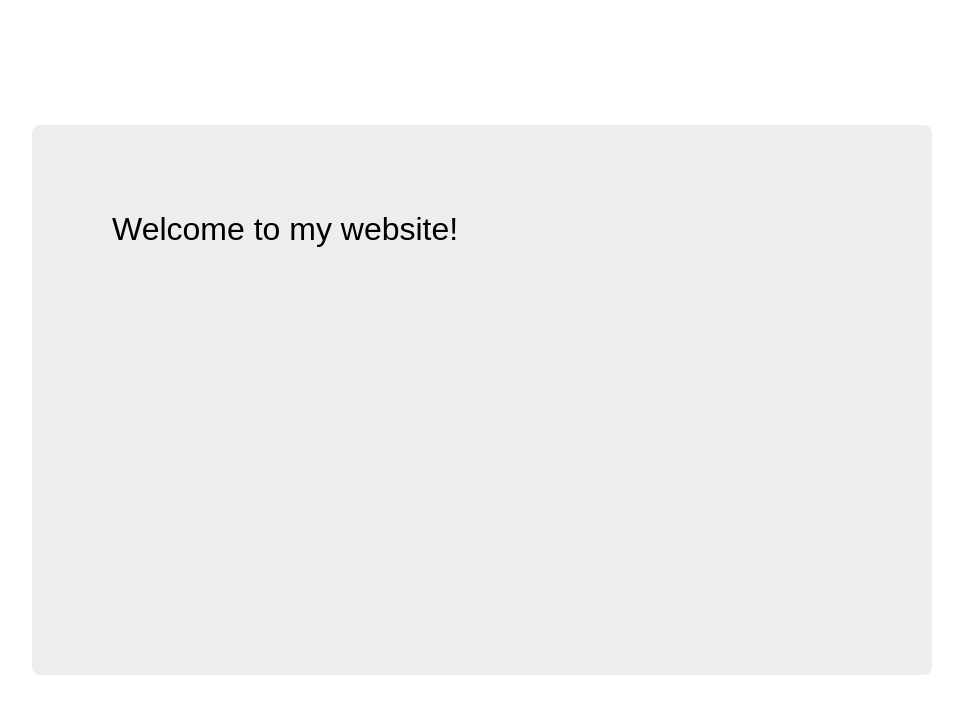
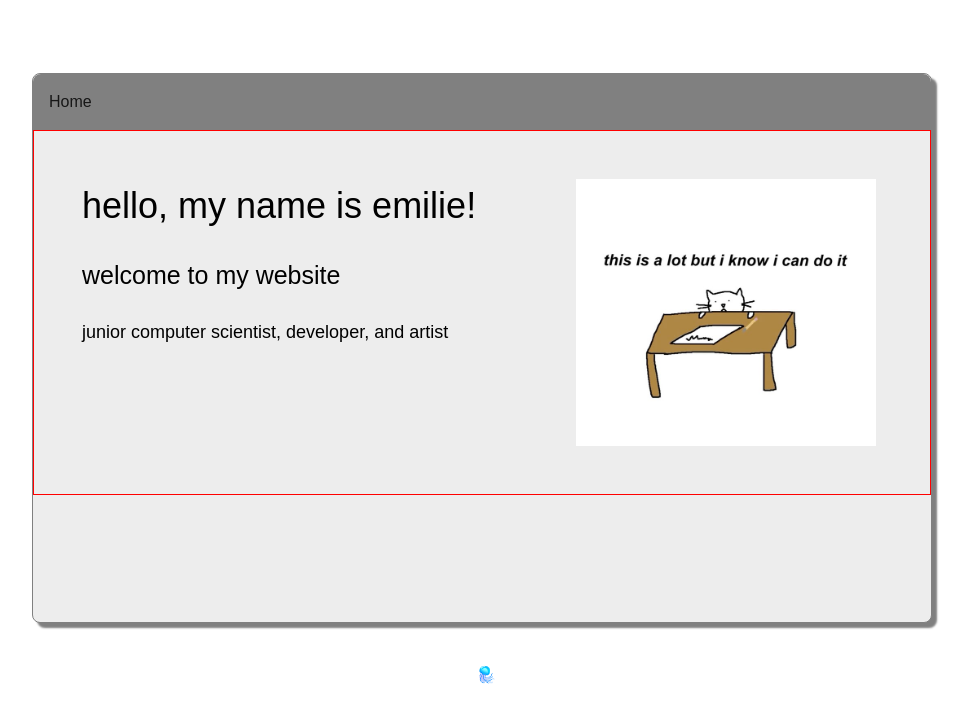
Before and after one commit to edmutoni/emilie-dev-portfolio, a Next.js app: page / in a window 1280 px wide. Shown: the top 722 px of the page, without its empty margins (158-1127 px from the left). Built offline with nearby package versions, Linux system fonts and the light colour scheme.

Commit message:
using flexbox to arrange content on the home page

```diff
--- a/src/app/globals.css
+++ b/src/app/globals.css
@@ -18,14 +18,38 @@
     --foreground: #ededed;
   }
 }
+
+.headerbar {
+  justify-content: space-between;
+  align-items: center;
+  padding: 1em;
+  background-color: gray;
+  color: var(--foreground);
+  border-top-left-radius: 8px;
+  border-top-right-radius: 8px;
+}
+
 .card {
   height: 550px;
   width: 900px;
   background-color: #ededed;
   border-radius: 8px;
-  padding: min(5em, 10%);
+  border-color: gray;
+  border-width: 1px;
+  box-shadow: 5px 5px 2px gray;
+  /*padding: min(5em, 10%);*/
+}
 
+.content{
+  padding: min(3em, 10%);
+  display: flex;
+  flex-direction: row;
+  border-color: red;
+  border-width: 1px;
+  gap: 100px;
+  flex-wrap: wrap;
 }
+
 body {
   display: flex;
   justify-content: center;
--- a/src/app/page.tsx
+++ b/src/app/page.tsx
@@ -1,12 +1,42 @@
-import Image from "next/image";
+import React from "react";
 import "./globals.css";
+import image from "./images/sample.png";
 
 export default function Home() {
   return (
-    <div className="card">
-      <main>
-        <h1 style={{ color: "black", fontSize: 32 }}>Welcome to my website!</h1>
-      </main>
+    <div>
+      <div className="card">
+        <div>
+          <nav className="headerbar">
+            <div>
+              <a className="">Home</a>
+            </div>
+          </nav>
+        </div>
+        <div className="content">
+          <div>
+            <main>
+              <h1 style={{ color: "black", fontSize: 36 }}>
+                hello, my name is emilie!
+              </h1>
+              <br></br>
+              <h2 style={{ color: "black", fontSize: 25 }}>
+                welcome to my website
+              </h2>
+              <br></br>
+              <p style={{ color: "black", fontSize: 18 }}>
+                junior computer scientist, developer, and artist
+              </p>
+            </main>
+          </div>
+          <div>
+            <img src="sample.png" alt="Sample Image" width={300} height={300} />
+          </div>
+        </div>
+      </div>
+      <footer className="text-white p-10 text-center">
+        Made with 🪼 by Emilie
+      </footer>
     </div>
   );
 }
```
Also changed, not shown: public/sample.png (added).
